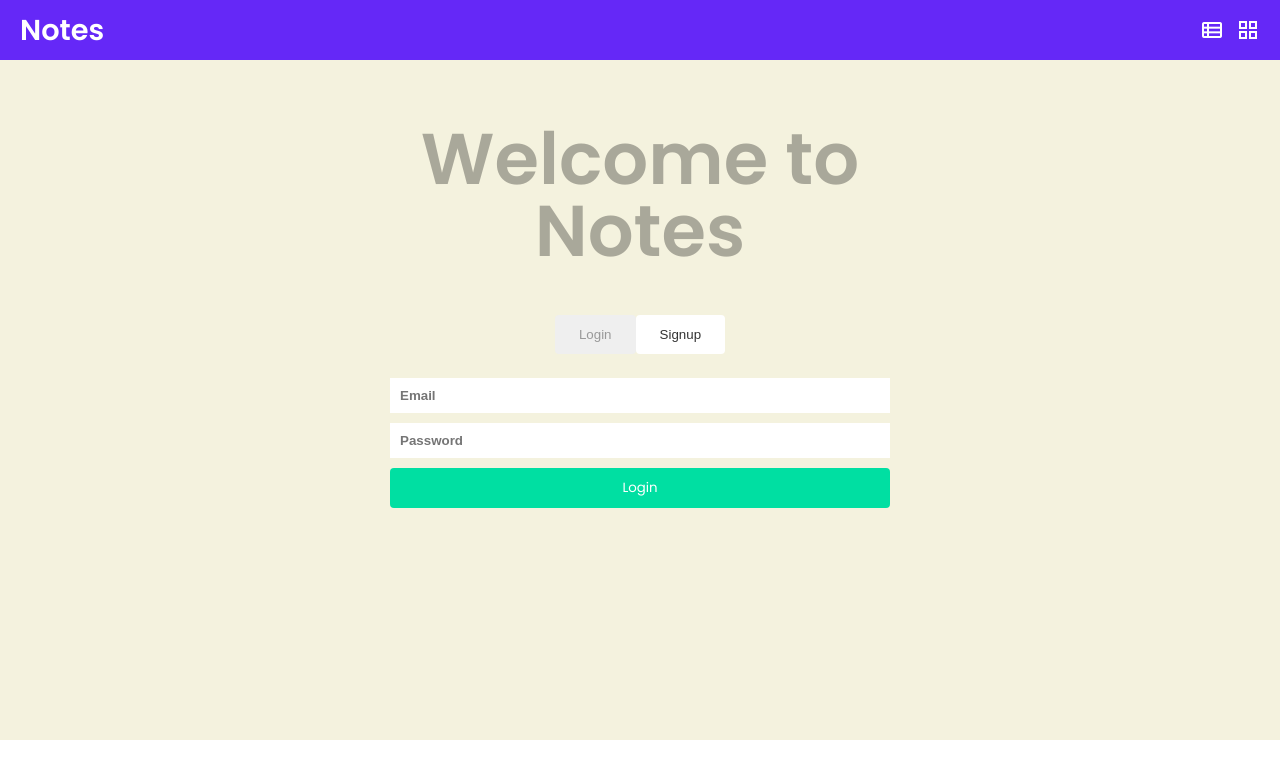
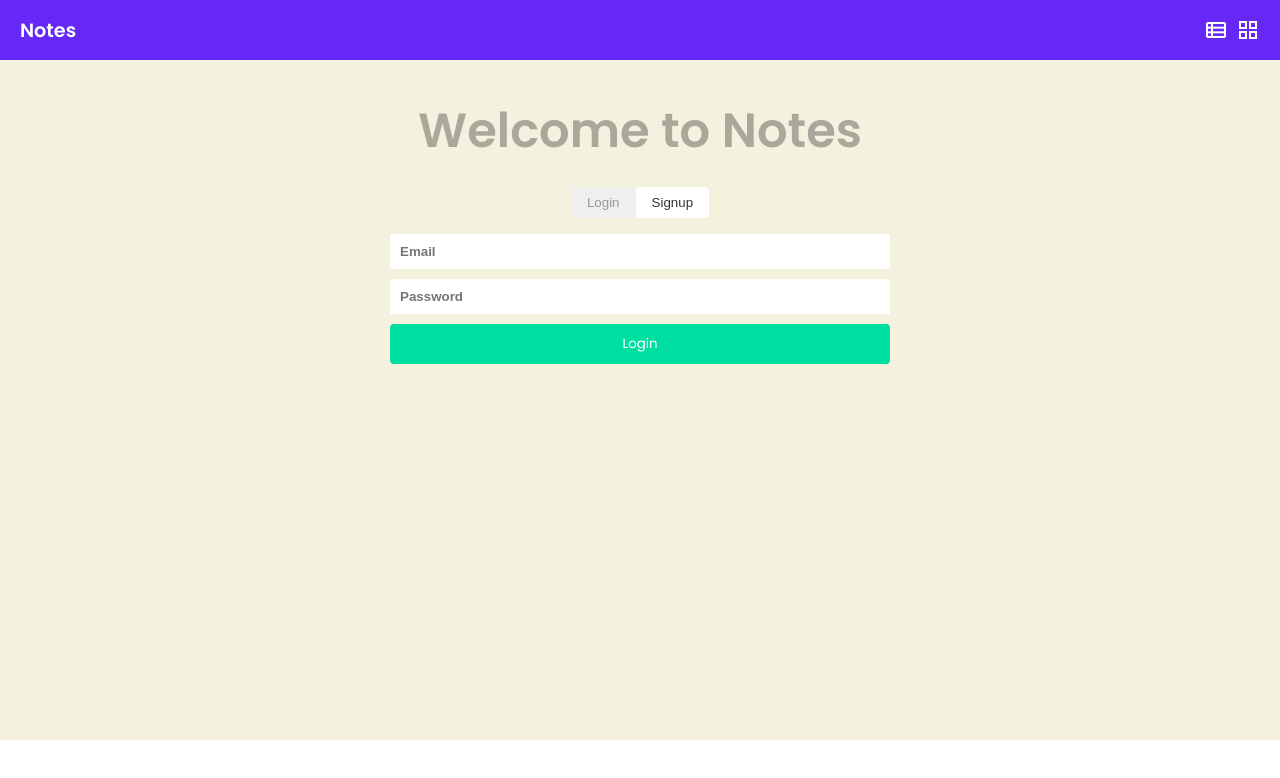
Before and after one commit to gnobu/vue-notes, a Vue app: page /auth in a window 1280 px wide. Shown: the top 778 px of the page. Built offline with nearby package versions, Linux system fonts and the light colour scheme.

Commit message:
reduced font-size

```diff
--- a/src/assets/main.css
+++ b/src/assets/main.css
@@ -1,8 +1,7 @@
 @import url('https://fonts.googleapis.com/css2?family=Poppins:wght@400;600&display=swap');
 
 :root {
-    font-size: clamp(16px, 3vmin, 48px);
-
+    font-size: 16px;
 }
 
 ::-webkit-scrollbar {
```
